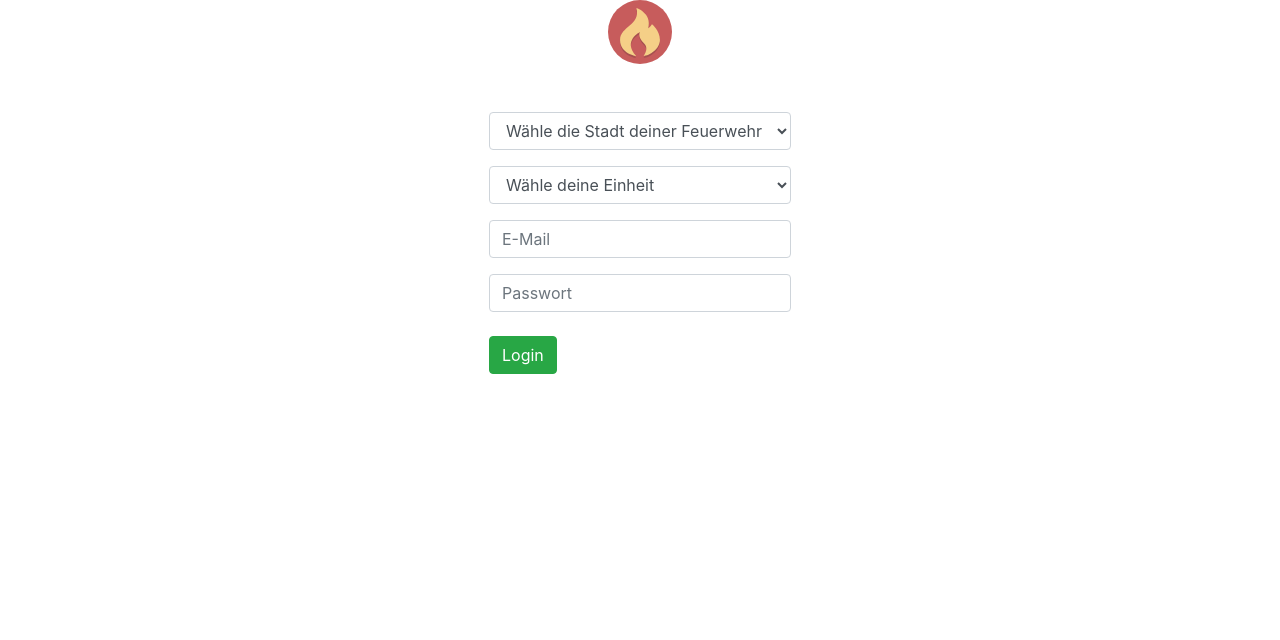
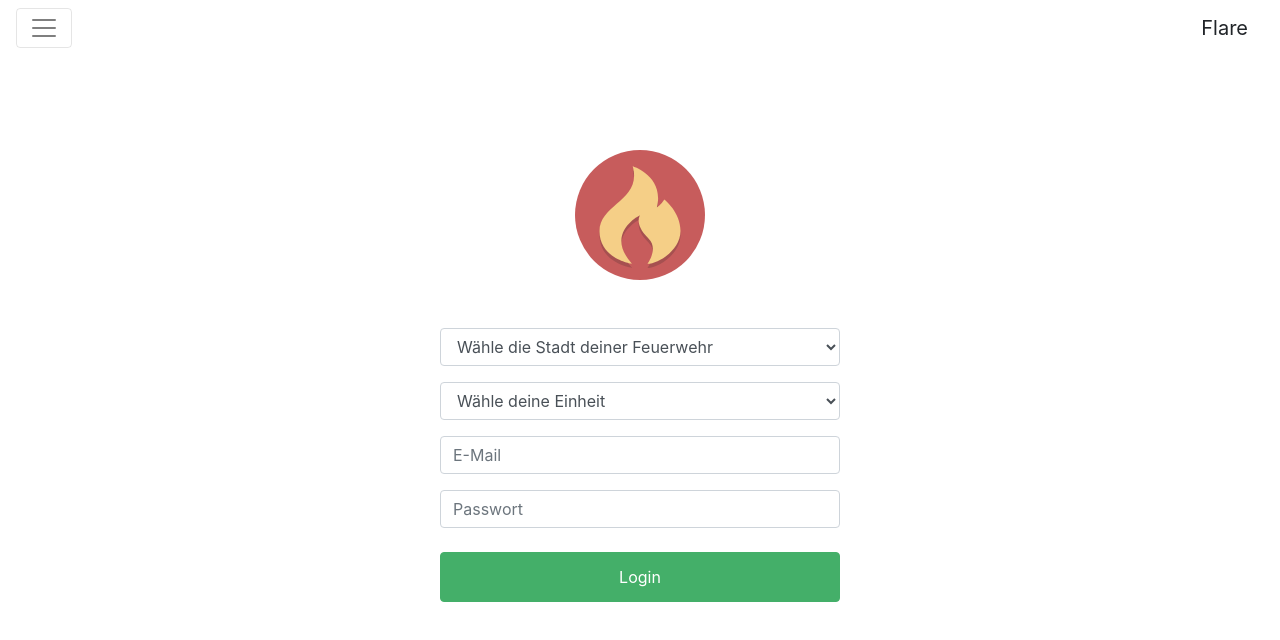
Before and after one commit to flare-app/dashboard, a React (Create React App) app: page / in a window 1280 px wide. Shown: the top 640 px of the page. Built offline with nearby package versions, Linux system fonts and the light colour scheme; the HTML template or start-up script is replaced by a standard one.

Commit message:
include login view in app

```diff
--- a/src/App.css
+++ b/src/App.css
@@ -1,7 +1,80 @@
 .font-size-50 {
     font-size: 50px;
+}
+
+.vh-80 {
+    height: 80vh;
 }
 
 .text-align-center {
     text-align: center;
 }
+
+.app-icon {
+    width: 130px;
+    height: 130px;
+}
+
+.btn, .btn-group {
+    height: 75px;
+    width: 100%;
+    max-width: 400px;
+}
+
+.login-form {
+    width: 400px;
+    max-width: 100%;
+}
+
+.btn-success {
+    background-color: #44AF69 !important;
+    border-color: #44AF69 !important;
+}
+
+.btn-danger {
+    background-color: #93032E !important;
+    border-color: #93032E !important;
+}
+
+.btn-click {
+    cursor: pointer;
+}
+
+.fa-walk {
+    position: relative;
+}
+.fa-walk:after {
+    background: #44AF69;
+    bottom: 0;
+    content: '';
+    height: .435em;
+    position: absolute;
+    right: 0;
+    width: .285em;
+}
+
+.fa {
+    font-size: 22px !important;
+}
+
+.no-icon {
+    font-size: 35px !important;
+}
+
+.full-width-button {
+    width: 100%;
+    max-width: 100% !important;
+    height: 50px;
+}
+
+.d-flex {
+    display: flex
+}
+
+.flex-column {
+    flex-direction: column
+}
+
+.justify-content-center {
+    justify-content: center
+}
--- a/src/App.js
+++ b/src/App.js
@@ -1,10 +1,9 @@
 import React, { Component } from 'react';
-import Header from './Header';
-import './App.css';
 import LoginUtils from "./LoginView/LoginUtils";
-import LoginForm from "./LoginView/LoginForm";
+import Login from "./LoginView/Login";
 import Dashboard from "./DashboardView/Dashboard";
 import Administration from "./AdministrationView/Administration";
+import './App.css';
 global.jQuery = require('jquery');
 global.Tether = require('tether');
 require('bootstrap');
@@ -15,10 +14,14 @@ class App extends Component {
 	constructor() {
 		super();
 		this.changeView = this.changeView.bind(this);
+		this.changeViewNotAllowed = this.changeViewNotAllowed.bind(this);
 		this.state = {
 			currentView: <Dashboard changeView={this.changeView}/>
 		};
 	}
+
+	changeViewNotAllowed() {};
+
 
 	changeView(newView) {
 		switch(newView) {
@@ -38,7 +41,7 @@ class App extends Component {
 
 	render() {
 		if (!LoginUtils.isLoggedIn()) {
-			return <LoginForm/>
+			return <Login changeView={this.changeViewNotAllowed}/>
 		}
 		return this.state.currentView;
 	}
```
